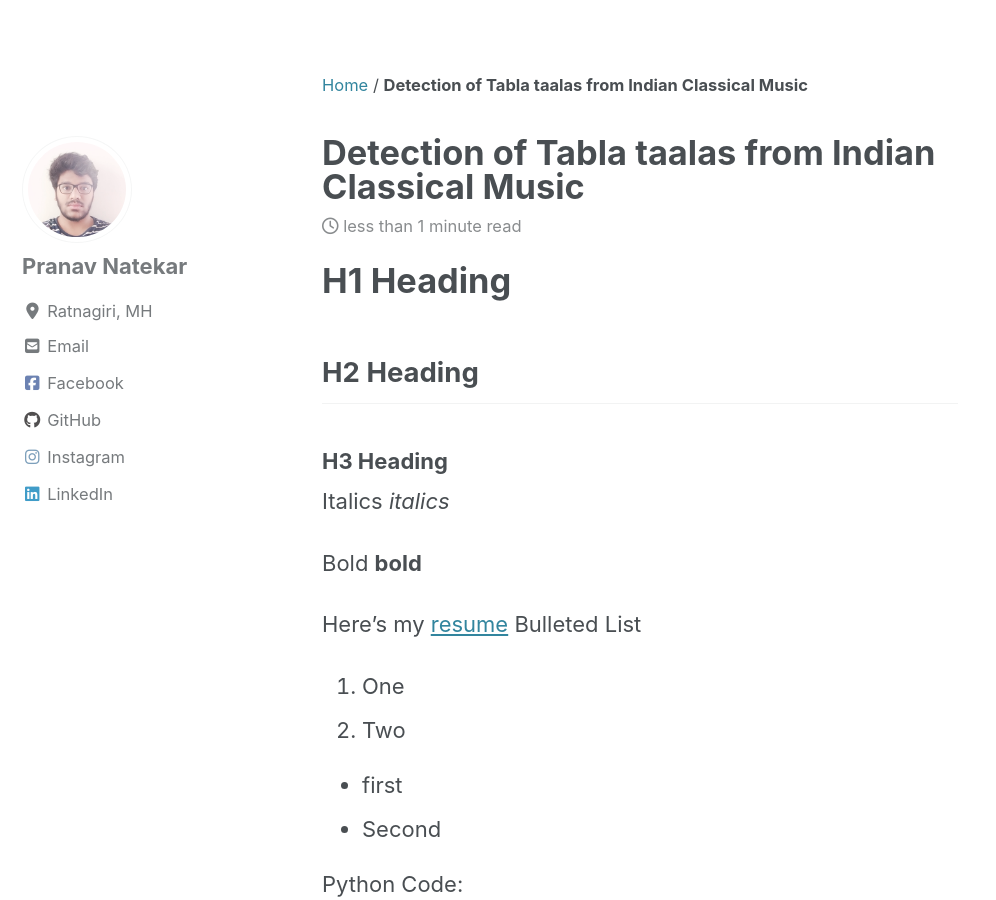
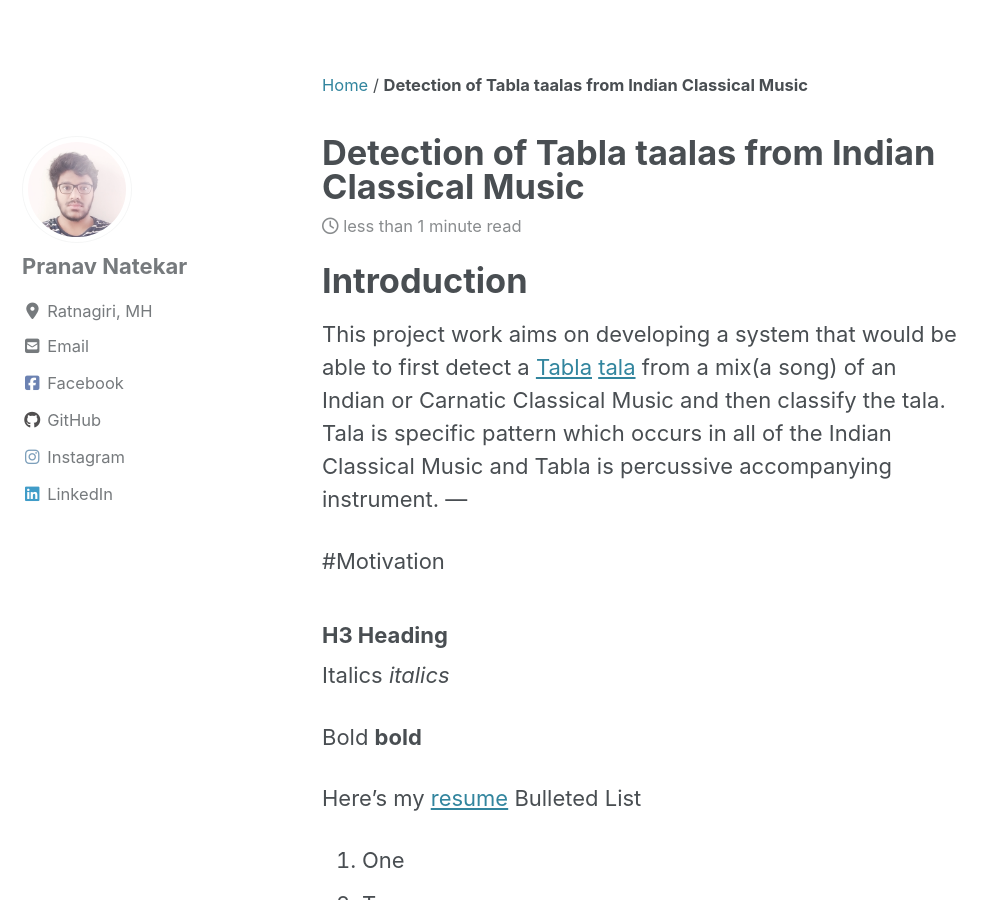
Before and after one commit to pranav6670/pranav6670.github.io, a Jekyll site: the page built from _posts/2019-06-29-taaladetection.md, in a window 1280 px wide and 900 px high, scrolled down 810 px. Shown: the whole window, without its empty margins (0-996 px from the left). Built offline with Jekyll 4.4.1, drawn with Linux system fonts in a browser that asks for light colours; cached includes are drawn as plain includes; nearby versions of some CDN libraries; formulas are drawn with MathJax 3.

Commit message:
Testing markdowns

```diff
--- a/_posts/2019-06-29-taaladetection.md
+++ b/_posts/2019-06-29-taaladetection.md
@@ -7,9 +7,11 @@ header:
 excerpt: "Deep Learning, Data Science"
 mathjax: true
 ---
-# H1 Heading
+# Introduction
+This project work aims on developing a system that would be able to first detect a [Tabla](https://en.wikipedia.org/wiki/Tabla) [tala](https://en.wikipedia.org/wiki/Tala_(music)) from a mix(a song) of an Indian or Carnatic Classical Music and then classify the tala. Tala is specific pattern which occurs in all of the Indian Classical Music and Tabla is percussive accompanying instrument.
+---
 
-## H2 Heading
+#Motivation
 
 ### H3 Heading
 
```
